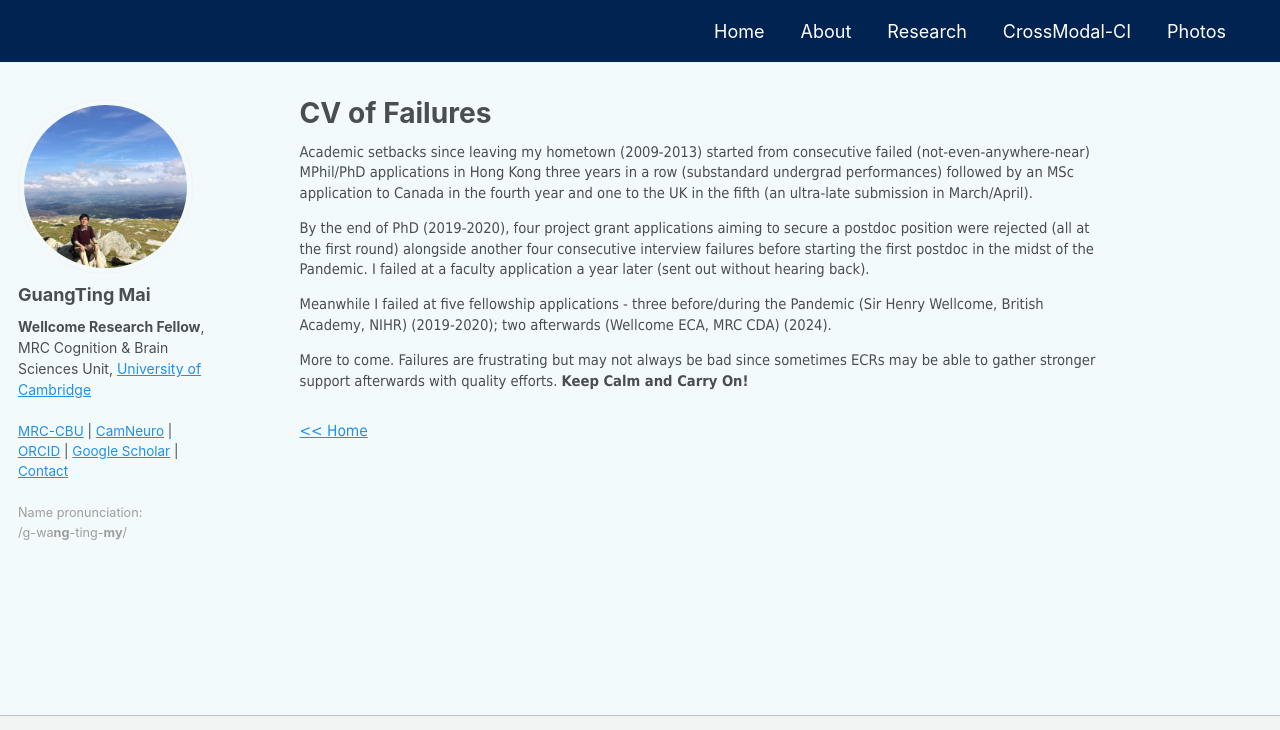
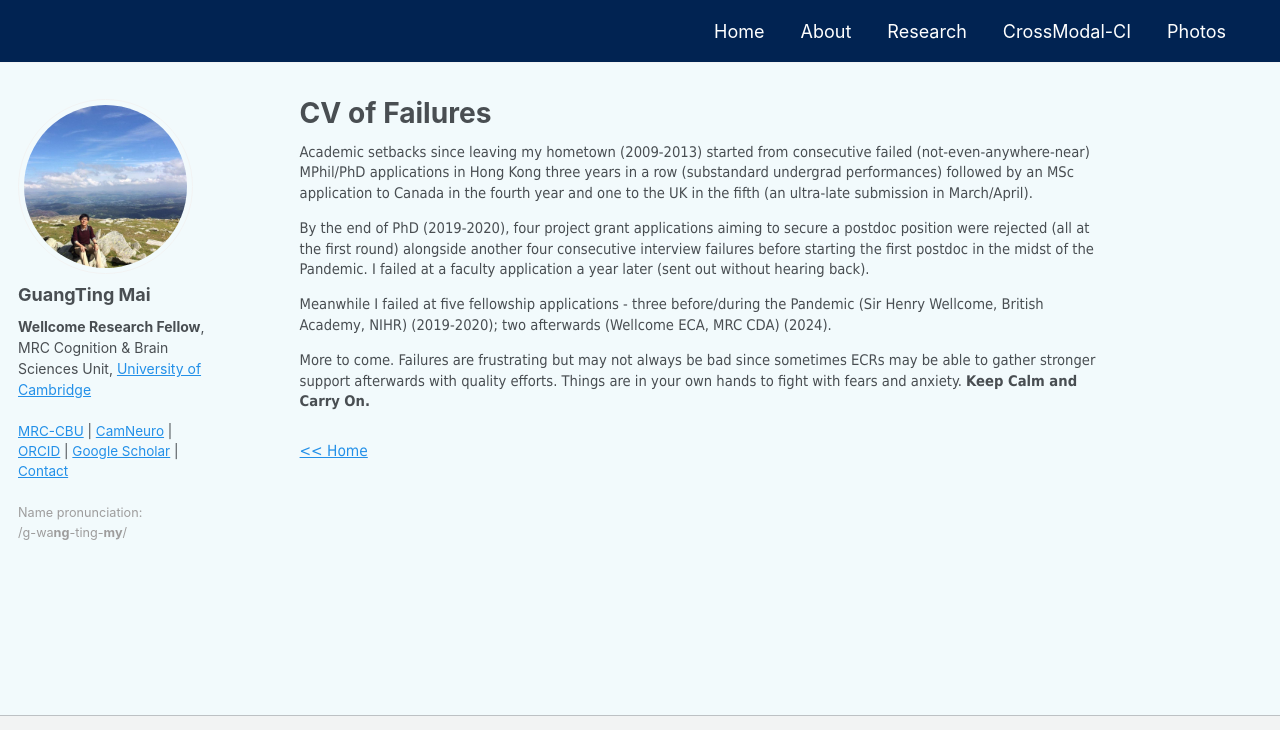
Before and after one commit to guangtingmai/guangtingmai.github.io, a Jekyll site: the page built from _pages/cv-failures.html, in a window 1280 px wide and 933 px high, cut to the strip 0-730 px from the top of the window. Built offline with Jekyll 4.4.1, drawn with Linux system fonts in a browser that asks for light colours.

Commit message:
Update cv-failures.html

```diff
--- a/_pages/cv-failures.html
+++ b/_pages/cv-failures.html
@@ -13,7 +13,8 @@ author_profile: true
 <p span style="font-size:11pt;font-family:Tahoma;line-height:1.4;display:block;margin-bottom:0.2vh">Meanwhile I failed at five fellowship applications - three
   before/during the Pandemic (Sir Henry Wellcome, British Academy, NIHR) (2019-2020); two afterwards (Wellcome ECA, MRC CDA) (2024).</span></p>
 <p span style="font-size:11pt;font-family:Tahoma;line-height:1.4;display:block;margin-bottom:0.2vh">More to come. Failures are frustrating but may not always be
-  bad since sometimes ECRs may be able to gather stronger support afterwards with quality efforts. <strong>Keep Calm and Carry On!</strong></span></p>
+  bad since sometimes ECRs may be able to gather stronger support afterwards with quality efforts. Things are in your own hands to fight with fears and anxiety.
+  <strong>Keep Calm and Carry On.</strong></span></p>
 <br>
 <div style="font-size:11pt;font-family:Tahoma;line-height: 1.5;" class="navigation-row">
   <span><a href="https://guangtingmai.github.io/readme/"><< Home</a></span>
```
